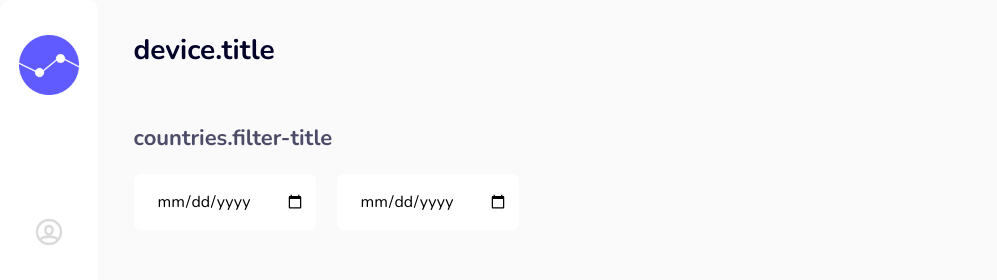
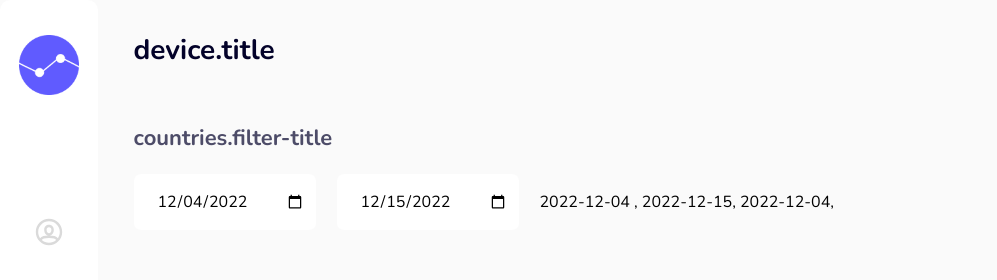
Before and after one commit to sleeply/splay-stat, a Vue app: page /uz/device in a window 1280 px wide. Shown: the top 280 px of the page, without its empty margins (0-997 px from the left). Built offline with nearby package versions, Linux system fonts and the light colour scheme; no server answers.

Commit message:
check date

```diff
--- a/src/views/Device.vue
+++ b/src/views/Device.vue
@@ -9,34 +9,24 @@
                 {{ $t("countries.filter-title") }}
             </div>
 
+            <!-- eslint-disable -->
             <div class="filters">
-                <!-- <div class="date-at" style="position: relative;">
-                    <Datepicker ref="picker" v-model="date__gte" @update:model-value="refreshData" :clearable="false"
-                        :enableTimePicker="false" autoApply locale="ru-Ru"
-                        :min-date="new Date(`${date__gte.getFullYear()}-${date__gte.getMonth() + 1}-4`)">
-                        <template #input-icon>
-                            <svg></svg>
-                        </template>
-                    </Datepicker>
-                </div>
-                <div class="date-at" style="position: relative;">
-                    <Datepicker v-model="date__lt" @update:model-value="refreshData" :enableTimePicker="false" autoApply
-                        :clearable="false" locale="ru-Ru"
-                        :min-date="new Date(`${date__gte.getFullYear()}-${date__gte.getMonth() + 1}-${date__gte.getDate() + 1}`)">
-                        <template #input-icon>
-                            <svg></svg>
-                        </template>
-                    </Datepicker>
-                </div> -->
-
                 <div class="date-at">
-                    <input v-model="date__gte" @input="refreshData" type="date" onkeydown="return false" lang="ru-Ru">
+                    <input v-model="date__gte" @input="refreshData" min="2022-12-04" type="date"
+                        onkeydown="return false" lang="ru-Ru">
                 </div>
                 <div class="date-at">
-                    <input v-model="date__lt" @input="refreshData" type="date" :min="date__gte" onkeydown="return false">
+                    <input v-model="date__lt" @input="refreshData" type="date" :min="`${new Date(date__gte).getFullYear()}-${new Date(date__gte).getMonth() + 1}-${new
+                    Date(date__gte).getDate() < 10 ? '0' + new Date(date__gte).getDate() : new Date().getDate()}`"
+                        onkeydown="return false">
                 </div>
+                {{ `${new Date(date__gte).getFullYear()}-${new Date(date__gte).getMonth() + 1}-${new
+                        Date(date__gte).getDate() < 10 ? "0" + new Date(date__gte).getDate() : new Date().getDate()}`
+                }} , {{
+        date__lt
+}}, {{ date__gte }}, </div>
             </div>
-        </div>
+            <!-- eslint-enable -->
 
             <table>
                 <tr>
@@ -93,13 +83,22 @@
 <script setup>
 /* eslint-disable */
 import Icon from '@/components/Icon.vue';
+import { useFormatter } from '@/utils/formatter';
 import { computed, onMounted, ref } from 'vue';
-// import Datepicker from '@vuepic/vue-datepicker';
-// import '@vuepic/vue-datepicker/dist/main.css'
 import { useStore } from 'vuex';
 
-const date__gte = ref(new Date())
-const date__lt = ref(new Date())
+const { handleDate } = useFormatter()
+
+const getUtcTime = (date, day) => {
+    let my_date = new Date(date)
+    let getDay = day ? day : my_date.getDate()
+    let dateStr = my_date.getFullYear() + "-" + (my_date.getMonth() + 1) + "-" + getDay + "T" + "00%3A00%3A00%2B05%3A00"
+    return dateStr
+}
+
+const date__gte = ref("2022-12-04")
+const date__lt = ref("")
+date__lt.value = `${new Date().getFullYear()}-${new Date().getMonth() + 1}-${new Date().getDate()}`
 const picker = ref()
 const store = useStore()
 
@@ -147,18 +146,6 @@ const list = computed(() => {
     }
 })
 
-// const getUtcTime = (date, day) => {
-//     let getDay = day ? day : date.getDate()
-//     let dateStr = date.getFullYear() + "-" + (date.getMonth() + 1) + "-" + getDay + "T" + "00%3A00%3A00%2B05%3A00"
-//     return dateStr
-// }
-
-const getUtcTime = (date, day) => {
-    let my_date = new Date(date)
-    let getDay = day ? day : my_date.getDate()
-    let dateStr = my_date.getFullYear() + "-" + (my_date.getMonth() + 1) + "-" + getDay + "T" + "00%3A00%3A00%2B05%3A00"
-    return dateStr
-}
 
 const getData = () => {
     store.dispatch("device/getDevices", {
@@ -168,12 +155,22 @@ const getData = () => {
     store.dispatch("device/getDevicesTotal", {})
 }
 
-const refreshData = () => {
-    console.log("PNOI")
+const refreshData = (data) => {
+    let date = null
+    if (date__gte.value === date__lt.value) {
+        date =
+            new Date(date__gte.value).getFullYear()
+                + "-" + (new Date(date__gte.value).getMonth() + 1) + "-" +
+                (new Date(date__lt.value).getDate() < 10 ? "0" + Number(new Date(date__gte.value).getDate() + 1) : new Date(date__gte.value).getDate() + 1)
+    }
+    else {
+        date = date__lt.value
+    }
+
     store.commit("device/flushDevices")
     store.dispatch("device/getDevices", {
         created_at__gte: getUtcTime(date__gte.value),
-        created_at__lt: getUtcTime(date__lt.value)
+        created_at__lt: getUtcTime(date)
     })
 
 }
```
Also changed, not shown: src/views/Authed.vue (+0 -29 lines). Lines whose indentation alone changed are shown as unchanged.
